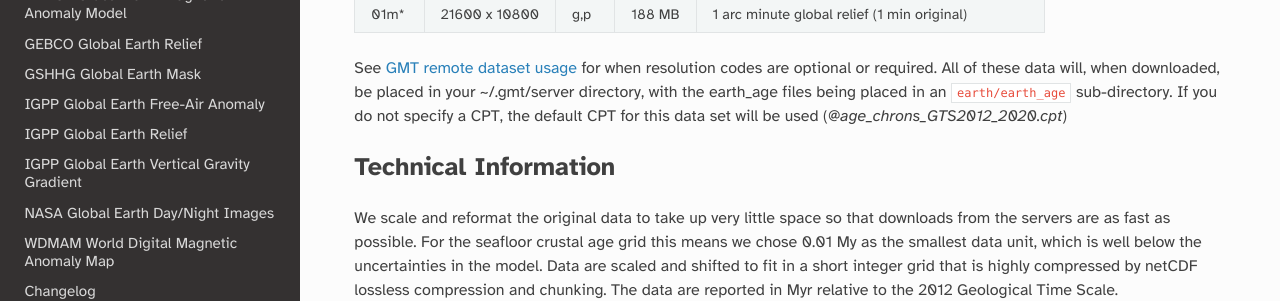
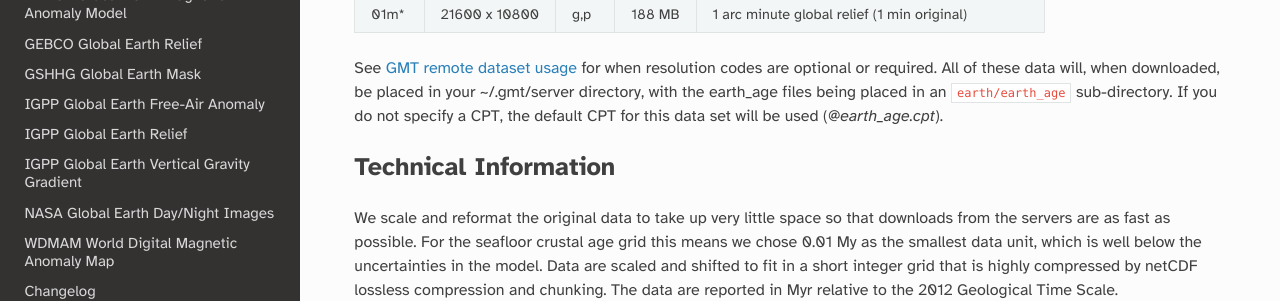
Before and after one commit to GenericMappingTools/remote-datasets, a Sphinx documentation site: the page built from docs/earth-age.rst, in a window 1280 px wide and 900 px high, scrolled down 978 px. Shown: the part 302-603 px from the top of the window. Built offline with Sphinx 7.4.7 and the Read the Docs theme 2.0.0, drawn with Linux system fonts in a browser that asks for light colours.

Commit message:
Fix earth_age's default to earth_age.cpt

```diff
--- a/docs/earth-age.rst
+++ b/docs/earth-age.rst
@@ -46,7 +46,7 @@ for pixel-registered grids; gridline-registered grids increment dimensions by on
 See :gmt-docs:`GMT remote dataset usage <datasets/remote-data.html#usage>` for when resolution codes are optional or required.
 All of these data will, when downloaded, be placed in your ~/.gmt/server directory, with
 the earth_age files being placed in an ``earth/earth_age`` sub-directory. If you do not
-specify a CPT, the default CPT for this data set will be used (*@age_chrons_GTS2012_2020.cpt*)
+specify a CPT, the default CPT for this data set will be used (*@earth_age.cpt*).
 
 Technical Information
 ~~~~~~~~~~~~~~~~~~~~~
```
Also changed, not shown: 1 other file.
